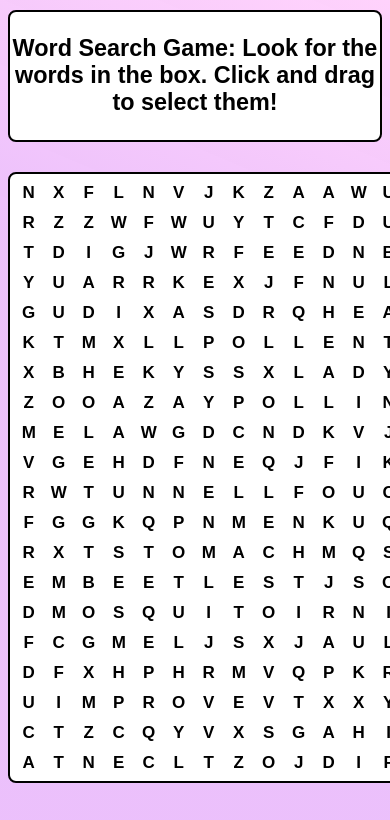
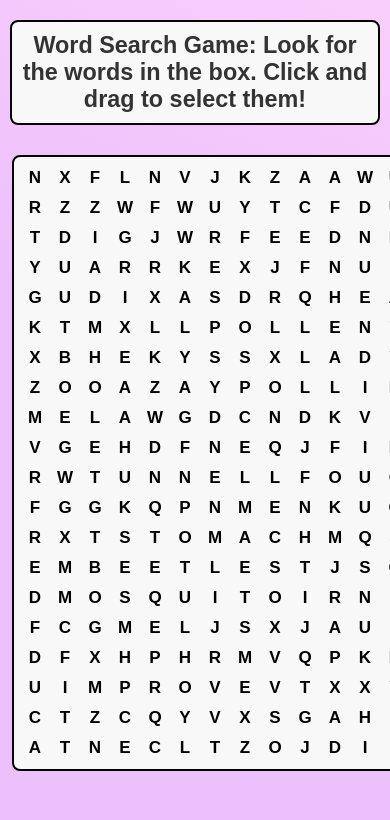
Before and after one commit to tgmgroup/Impress-Spring-2025, a plain HTML site: page apps/Word-Search/wordsearch.html in a window 390 px wide. Shown: the top 820 px of the page. Drawn offline with Linux system fonts and the light colour scheme; a web font is replaced by a local one.

Commit message:
Updates
updated the css to allow for better mobile viewing

```diff
--- a/apps/Word-Search/assets/css/wordsearch.css
+++ b/apps/Word-Search/assets/css/wordsearch.css
@@ -1,3 +1,95 @@
+/* ==========================================================================
+   1. FONT SETUP
+   ========================================================================== */
+
+@font-face {
+	font-family: "Klee One";
+	src: url("../../../../assets/font/kleeone_regular.ttf") format("truetype");
+	font-display: swap; /* Improves perceived performance */
+}
+
+@font-face {
+	font-family: "Noto Sans JP";
+	src: url("../../../../assets/font/NotoSansJP-VariableFont_wght.ttf")
+		format("truetype");
+	font-weight: 100;
+	font-style: normal;
+	font-display: swap; /* Improves perceived performance */
+}
+
+/* ==========================================================================
+   3. GLOBAL RESETS & BASE STYLES
+   ========================================================================== */
+
+*,
+*::before,
+*::after {
+	box-sizing: border-box;
+	margin: 0; /* Reset margins */
+	padding: 0; /* Reset paddings */
+	box-sizing: border-box;
+}
+
+/* --- Theme Variables --- */
+:root {
+	/* Light Mode Colors */
+	--bg-color: #f8f8f8;
+	--bg-color-divs: #f8f8f8;
+	--button-bg-color: #f5f6b9;
+	--border-style: 2px black solid;
+	--border-radius: 8px;
+
+	--cell-highlight-color: #f8f8f8;
+	--cell-highlight-color-hover: rgb(210, 141, 242);
+	--cell-highlight-color-selectable: rgb(230, 206, 234);
+	--cell-highlight-color-selected: rgb(169, 90, 205);
+	--cell-highlight-color-found: rgb(147, 123, 158);
+	--cell-highlight-color-found-border: 1px black solid;
+	--cell-border: 0px rgba(255, 255, 255, 0.849);
+
+	--wordlist-color-found: rgb(62, 17, 78);
+
+	--box-shadow: 0 4px 8px 0 rgba(0, 0, 0, 0.015),
+		0 6px 20px 0 rgba(0, 0, 0, 0.015);
+	--text-color: #333333; /* Dark text for light mode */
+	--bg-image: linear-gradient(203deg, #ffc3fbbe 0%, #e4a8fab8 30%);
+	--nav-icon-color: #555555;
+	--link-text: #171418;
+	--link-hover-bg: #ffffffc2;
+}
+
+html.dark {
+	/* Dark Mode Colors */
+	--bg-color: #1a1a1a;
+	--bg-color-divs: #080707;
+
+	--button-bg-color: #1a1a1a;
+	--border-style: 2px rgb(218, 218, 218) solid;
+	--border-radius: 8px;
+
+	--cell-highlight-color: #0c0c0c;
+	--cell-highlight-color-hover: rgb(17, 30, 17);
+	--cell-highlight-color-selectable: rgb(27, 31, 28);
+	--cell-highlight-color-selected: rgb(23, 50, 24);
+	--cell-highlight-color-found: rgb(35, 45, 36);
+	--cell-highlight-color-found-border: 1px rgb(215, 209, 209) solid;
+	--cell-border: 1px rgba(11, 11, 11, 0.849);
+
+	--wordlist-color-found: rgb(46, 59, 49);
+
+	--box-shadow: 0 4px 8px 0 rgba(255, 255, 255, 0.015),
+		0 6px 20px 0 rgba(255, 255, 255, 0.015);
+	--text-color: #e0e0e0; /* Light text for dark mode */
+
+	---bg-image: linear-gradient(203deg, #28052d 0%, #0b000d 90%);
+	--nav-icon-color: #b0b0b0;
+	--link-text: #f6dbff;
+	--link-hover-bg: #000000ac;
+}
+/* --- End Theme Variables --- */
+
+/* --- Base Styles --- */
+
 * {
 	text-align: center;
 	font-family: "Klee One", Arial, sans serif;
@@ -14,44 +106,54 @@
 #wordTheme,
 #solveButton,
 #newGameButton {
-	border: 2px black solid;
-	border-radius: 8px;
+	border: var(--border-style);
+	border-radius: var(--border-radius);
 }
 
 .cell,
 #wordTheme,
 #wordlist {
-	background-color: white;
+	background-color: var(--bg-color);
 }
 
 /* --- Main Background Color --- */
 body {
-	background-image: linear-gradient(203deg, #ffc3fbbe 0%, #e4a8fab8 30%);
+	background-image: var(--bg-image);
+	background-size: 200% 200%;
+
+	max-width: 100vw;
+	max-height: 100vh;
+	height: 100vh;
+	width: 100vw;
+	margin: 0 auto;
+	padding: 10px;
 }
 
 .header {
-	background-color: white;
-	color: rgb(0, 0, 0);
+	background-color: var(--bg-color);
+	color: var(--text-color);
 	font-size: 20px;
 	font-weight: bold;
-	padding: 0px;
+	padding: 10px;
 	margin: 10px auto 10px auto;
-	border: 2px black solid;
-	border-radius: 8px;
+	border: var(--border-style);
+	border-radius: var(--border-radius);
 }
 
 #wordTheme {
-	border-radius: 8px;
+	border-radius: var(--border-radius);
 }
 
 #wordboard {
 	margin: 20px auto 0 auto;
-	border: 2px black solid;
+	border: var(--border-style);
+	border-radius: var(--border-radius);
 	display: table;
 	min-width: 600px;
-	border-radius: 8px;
+
 	padding: 1%;
-	background-color: #ffffff;
+	background-color: var(--bg-color-divs);
+	color: var(--text-color-divs);
 }
 
 .boardRow {
@@ -60,7 +162,8 @@ body {
 
 .cell {
 	margin: 0 auto;
-	border: none;
+	border: var(--cell-border);
+	background-color: var(--cell-highlight-color);
 	display: table-cell;
 	height: 30px;
 	width: 30px;
@@ -78,31 +181,32 @@ body {
 }
 
 .cell:hover {
-	background-color: rgb(141, 242, 144);
+	background-color: var(--cell-highlight-color-hover);
 }
 
 .cell.selectable {
-	background-color: rgb(206, 234, 213);
+	background-color: var(--cell-highlight-color-selectable);
 }
 
 .cell.selected {
-	background-color: rgb(90, 205, 98);
+	background-color: var(--cell-highlight-color-selected);
 }
 
 .cell.found {
-	background-color: rgb(123, 158, 127);
-	border: 1px black solid;
+	background-color: var(--cell-highlight-color-found);
+	border: var(--cell-highlight-color-found-border);
 	font-weight: bold;
 }
 
 #wordlist {
 	margin: 40px auto 0 auto;
-	border: 2px black solid;
+
 	display: table;
 	min-width: 600px;
 	font-size: 17px;
 	text-align: center;
-	border-radius: 8px;
+	border: var(--border-style);
+	border-radius: var(--border-radius);
 	padding: 1%;
 }
 
@@ -115,17 +219,19 @@ body {
 }
 
 .listWord.found {
-	color: rgb(123, 158, 130);
+	color: var(--wordlist-color-found);
 	text-decoration: line-through;
 }
 
 #solveButton,
 #newGameButton {
-	background-color: rgb(255, 254, 226);
+	background-color: var(--button-bg-color);
+	color: var(--text-color-divs);
 	margin: 20px auto 20px auto;
 	display: block;
 	outline: 0;
-	border-radius: 8px;
+	border: var(--border-style);
+	border-radius: var(--border-radius);
 	font-size: 18px;
 	font-weight: bold;
 }
@@ -146,15 +252,19 @@ body {
 	font-weight: bold;
 }
 
-
-
 #container {
 	display: flex;
 	justify-content: space-between;
-    align-items: flex-start;
+	align-items: center;
+
+	flex-direction: column;
 	max-width: 100vw;
+	max-height: 100vh;
+	max-width: 100vw;
+	max-height: 100vh;
+	margin: 0 auto;
+	gap: 10px; /* Adjust the gap between blocks */
 }
-
 
 .wordboardcontainer {
 	display: flex;
@@ -164,6 +274,7 @@ body {
 	flex: 1;
 	text-align: center;
 	vertical-align: middle;
+	padding: 10px;
 }
 
 .wordlistcontainer {
@@ -183,19 +294,22 @@ body {
 	/* Example: You might adjust grid columns or container sizes here */
 	/* The original rule is kept for reference, but check if #container base styles suffice */
 	#container {
-		height: 100vh; /* Full height of viewport */
-		/* width: 100vw; */ /* Already set */
-		/* max-width: 177.77vh; */ /* Aspect ratio constraint using vh */
-		/* height: 56.25vw; */ /* Already set */
-		/* max-height: 100vh; */ /* Already set */
+		flex-direction: row;
 	}
 }
 
-/* Smaller Screens (Example: Tablets) */ /* --- Mobile Styles (screens <= 768px) --- and (orientation: portrait) and */
-@media screen and (max-width: 768px) {
+/* Medium Screens (Example: Tablets) (screens <= 768px) or Portrait Mode */
+@media screen and (max-width: 1260px) {
 	#container {
-
 		flex-direction: column;
-
+		min-width: 620px;
 	}
 }
+
+/* Smaller Screens (Example: Tablets) (screens <= 768px) or Portrait Mode */
+@media screen and (max-width: 768px), screen and (orientation: portrait) {
+	#container {
+		flex-direction: column;
+		min-width: 620px;
+	}
+}
--- a/apps/Word-Search/wordsearch.html
+++ b/apps/Word-Search/wordsearch.html
@@ -4,6 +4,8 @@
 	<head>
 		<meta charset="utf-8" />
 		<title>Word Search Game</title>
+		<link rel="icon" type="image/x-icon" href="../../assets/nav-images/logo.png" />
+		<link id="favicon" rel="shortcut icon" href="../../assets/nav-images/logo.png" />
 	</head>
 	<body>
 		<div class="header">
```
Lines whose indentation alone changed are shown as unchanged.
